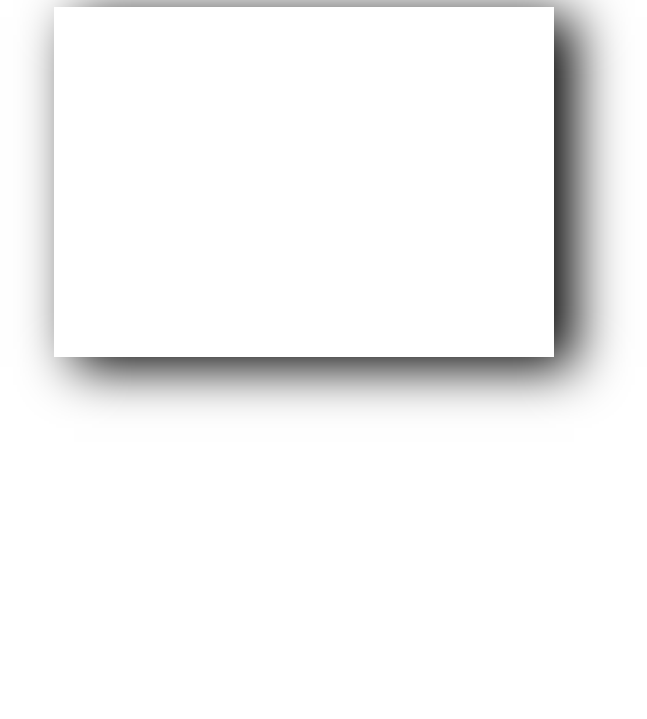
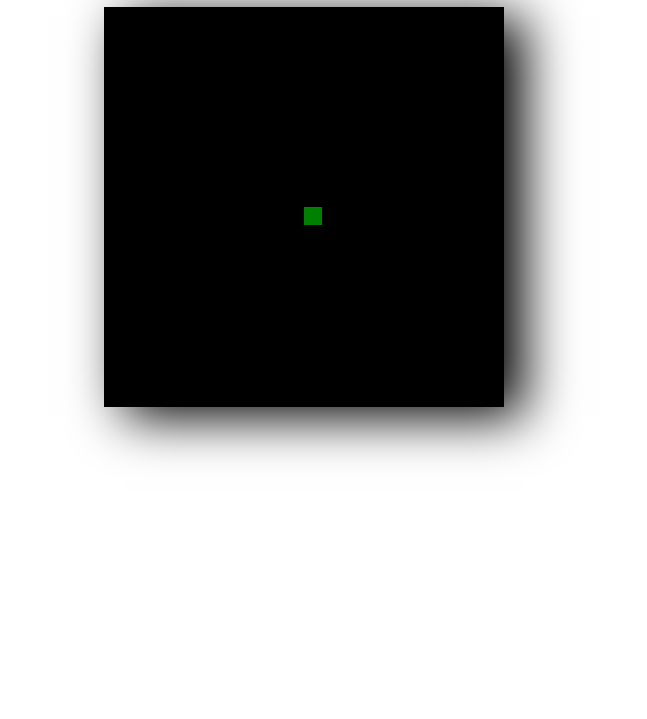
Before and after one commit to Lukkah123/SnakeGame, a plain HTML site: page index.html in a window 1280 px wide. Shown: the part 81-800 px from the top of the page, without its empty margins (336-983 px from the left). Drawn offline with Linux system fonts and the light colour scheme.

Commit message:
added snake head and so that snake can move around on the canvas using arrows on the keyboard

```diff
--- a/index.html
+++ b/index.html
@@ -17,12 +17,12 @@
 
   <main>
     <h1>Snake-Game</h1>
-    <canvas id="game" width="500" height="350"></canvas>
+    <canvas id="game" width="400" height="400"></canvas>
   </main>
 
   <footer>
 
   </footer>
-
+  <script src="/index.js"></script>
 </body>
 </html>
--- a/index.js
+++ b/index.js
@@ -1,2 +1,67 @@
 const canvas = document.getElementById('game');
 const ctx = canvas.getContext('2d');
+
+let speed = 7;
+let tileCount = 20;
+let tileSize = 18;
+let headX = 10;
+let headY = 10;
+
+//variables to move the snake around
+let xMomentum = 0;
+let yMomentum = 0;
+
+//looping the game depending on the speed variable
+function updateGame() {
+  clearScreen();
+  changeSnakePosition();
+  getSnake();
+  setTimeout(updateGame, 1000 / speed);
+}
+
+function clearScreen() {
+  ctx.fillStyle = "black";
+  ctx.fillRect(0, 0, canvas.width, canvas.height);
+}
+
+function getSnake() {
+  ctx.fillStyle = 'green';
+  ctx.fillRect(headX * tileCount, headY * tileCount, tileSize, tileSize);
+}
+
+function changeSnakePosition() {
+  //changing the headX and headY position for example if headX is 4 and the xMomentum is -1
+  // 4 + -1 = 3
+  headX = headX + xMomentum;
+  headY = headY + yMomentum;
+}
+
+document.body.addEventListener('keydown', keyDown);
+
+function keyDown(event) {
+  //up
+  if (event.key == "ArrowUp") {
+    yMomentum = -1;
+    xMomentum = 0;
+  }
+
+  //down
+  if (event.key == "ArrowDown") {
+    yMomentum = 1;
+    xMomentum = 0;
+  }
+
+  //left
+  if (event.key == "ArrowLeft") {
+    yMomentum = 0;
+    xMomentum = -1;
+  }
+
+  //right
+  if (event.key == "ArrowRight") {
+    yMomentum = 0;
+    xMomentum = 1;
+  }
+}
+
+updateGame();
```
